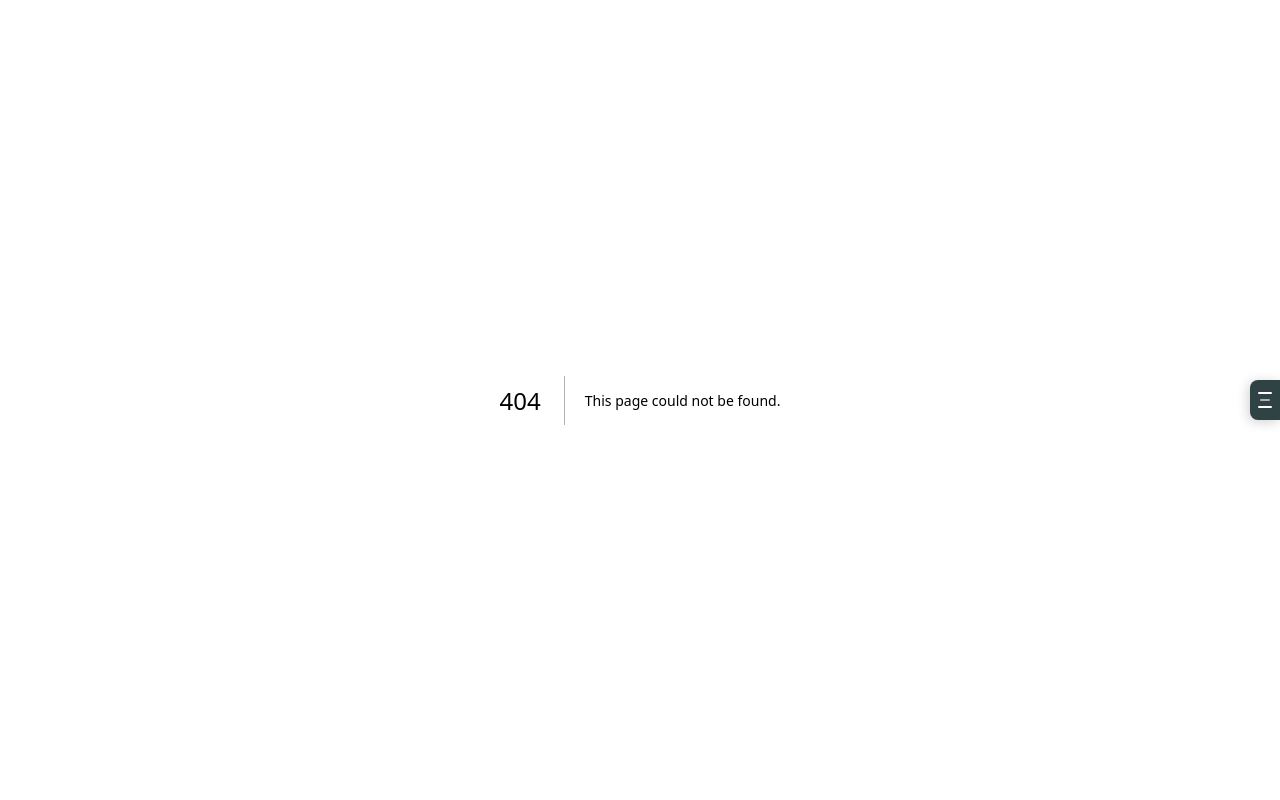
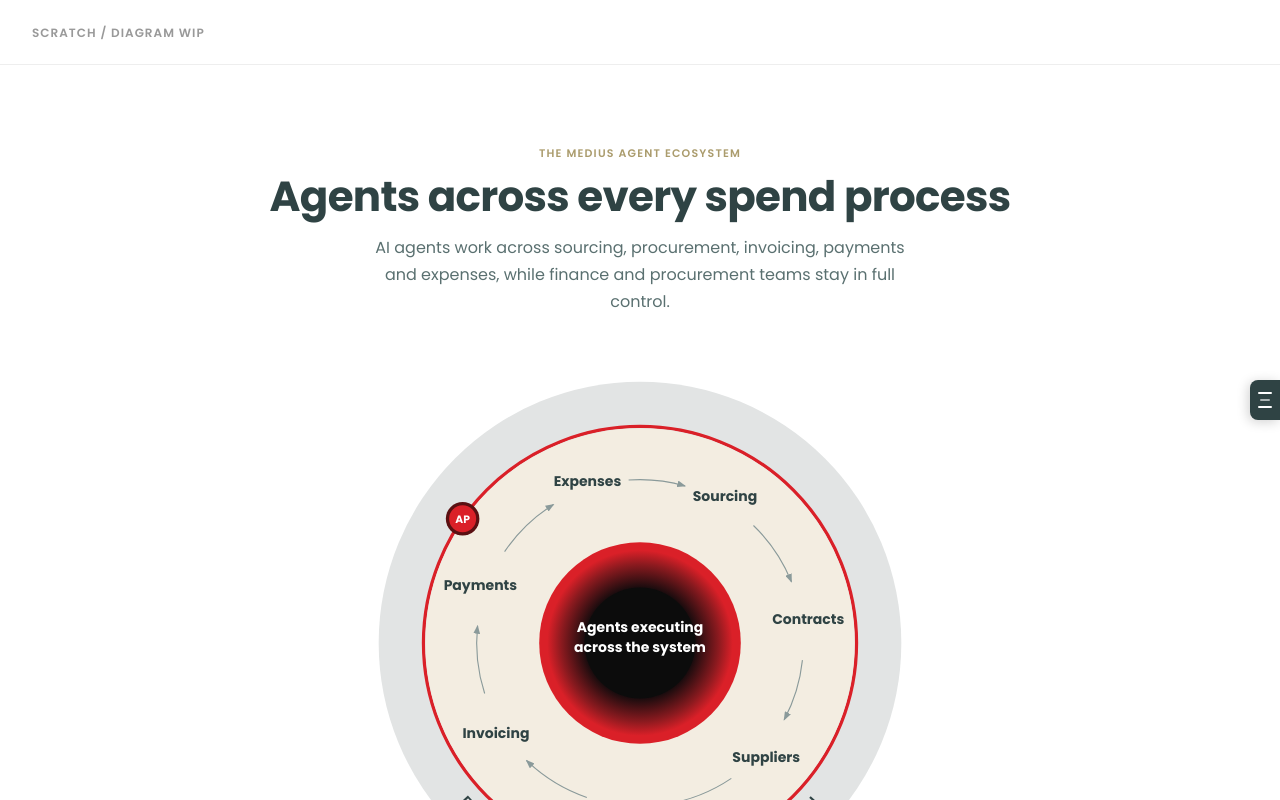
Before and after one commit to gableend/MediusAI, a Next.js app: page /scratch in a window 1280 px wide. Before the commit this address had no page. Shown: the top 800 px of the page. Built offline with nearby package versions, Linux system fonts and the light colour scheme.

Commit message:
Add /scratch page with improved agent ecosystem diagram
Rebuilt diagram with better SVG: proper arc arrows with markers,
tuned label radii, radial gradient centre, curved outer text,
and entrance animations. Isolated on /scratch for iteration.

Co-Authored-By: Claude Opus 4.6 <noreply@anthropic.com>

```diff
--- /dev/null
+++ b/src/app/scratch/page.tsx
@@ -0,0 +1,40 @@
+"use client";
+
+import AgentEcosystemDiagram from "@/components/AgentEcosystemDiagram";
+
+const DARK = "#2f4344";
+const SAND = "#ab9c6d";
+
+export default function ScratchPage() {
+  return (
+    <main style={{ fontFamily: "Poppins, sans-serif", background: "white", minHeight: "100vh" }}>
+      {/* Simple header */}
+      <div style={{ padding: "20px 32px", borderBottom: "1px solid #eee" }}>
+        <span style={{ fontSize: "12px", fontWeight: 600, color: "#999", textTransform: "uppercase", letterSpacing: "1px" }}>
+          Scratch / Diagram WIP
+        </span>
+      </div>
+
+      {/* Diagram section */}
+      <section style={{ padding: "80px 32px" }}>
+        <div style={{ maxWidth: "900px", margin: "0 auto" }}>
+          <div style={{ textAlign: "center", marginBottom: "48px" }}>
+            <div style={{ fontSize: "11px", fontWeight: 600, color: SAND, textTransform: "uppercase", letterSpacing: "1.2px", marginBottom: "12px" }}>
+              The Medius Agent Ecosystem
+            </div>
+            <h2 style={{
+              fontSize: "clamp(28px, 3.5vw, 42px)", fontWeight: 700,
+              lineHeight: 1.1, letterSpacing: "-0.7px", color: DARK, marginBottom: "14px",
+            }}>
+              Agents across every spend process
+            </h2>
+            <p style={{ fontSize: "16px", lineHeight: 1.7, color: "#5a7070", maxWidth: "540px", margin: "0 auto" }}>
+              AI agents work across sourcing, procurement, invoicing, payments and expenses, while finance and procurement teams stay in full control.
+            </p>
+          </div>
+          <AgentEcosystemDiagram />
+        </div>
+      </section>
+    </main>
+  );
+}
--- a/src/components/AgentEcosystemDiagram.tsx
+++ b/src/components/AgentEcosystemDiagram.tsx
@@ -1,142 +1,179 @@
 "use client";
 
-import React from "react";
+import React, { useEffect, useState } from "react";
 
 const RED  = "#da2028";
 const DARK = "#2f4344";
+const SAND = "#ab9c6d";
+
+// ── Geometry helpers ────────────────────────────────────────────────────────
+const CX = 300;
+const CY = 300;
+const SIZE = 600;
+
+const toRad = (d: number) => (d * Math.PI) / 180;
+const px = (r: number, deg: number) => CX + r * Math.cos(toRad(deg));
+const py = (r: number, deg: number) => CY + r * Math.sin(toRad(deg));
+
+// SVG arc helper (large-arc = 0 for arcs < 180 deg)
+function arcPath(r: number, startDeg: number, endDeg: number) {
+  const x1 = px(r, startDeg), y1 = py(r, startDeg);
+  const x2 = px(r, endDeg),   y2 = py(r, endDeg);
+  const sweep = endDeg - startDeg;
+  const large = Math.abs(sweep) > 180 ? 1 : 0;
+  const dir = sweep > 0 ? 1 : 0;
+  return `M ${x1} ${y1} A ${r} ${r} 0 ${large} ${dir} ${x2} ${y2}`;
+}
+
+// ── Domain data ─────────────────────────────────────────────────────────────
+// 7 domains placed clockwise starting from top-centre
+// Angles measured from 12-o'clock position (SVG: -90 offset)
+const domains = [
+  { label: "Sourcing",      angle: -60  },
+  { label: "Contracts",     angle: -8   },
+  { label: "Suppliers",     angle:  42  },
+  { label: "Procurement",   angle:  95  },
+  { label: "Invoicing",     angle: 148  },
+  { label: "Payments",      angle: 200  },
+  { label: "Expenses",      angle: 252  },
+];
+
+const LABEL_R   = 182;  // radius for domain label placement
+const ARROW_R   = 175;  // radius for arrow arcs
+const OUTER_R   = 280;  // outer grey ring
+const RED_R     = 232;  // red circle
+const CENTRE_R  = 108;  // centre dark circle
 
 /**
- * Concentric-circle diagram showing the Medius agent ecosystem.
+ * Concentric-circle diagram: Medius Agent Ecosystem
  *
- * Outer ring:  "Finance and Procurement define and control"
- * Middle ring: 7 spend-management domains with directional arrows
- * Centre:      "Agents executing across the system"
- * AP badge:    positioned on the red border ring
- *
- * Pure HTML / CSS / inline SVG, no canvas, no external images.
+ * Outer grey ring:  "Finance and Procurement define and control"
+ * Red border:       separating governance from workflow
+ * Cream middle:     7 spend domains with clockwise arrows
+ * Dark centre:      "Agents executing across the system"
+ * AP badge:         on the red ring at ~210 degrees
  */
 export default function AgentEcosystemDiagram() {
-  /* ------------------------------------------------------------------ */
-  /*  Layout constants (px, relative to the 600px wrapper)               */
-  /* ------------------------------------------------------------------ */
-  const SIZE       = 600;   // overall viewbox
-  const OUTER_R    = 290;   // outer grey ring outer radius
-  const RED_R      = 240;   // red circle radius
-  const INNER_R    = 120;   // dark centre outer radius
-  const CX         = SIZE / 2;
-  const CY         = SIZE / 2;
+  const [visible, setVisible] = useState(false);
 
-  /* Domain labels placed on the mid-ring (between red circle and centre) */
-  const MID_R = (RED_R + INNER_R) / 2 + 8; // radial position of labels
-  const domains = [
-    { label: "Sourcing",      angle: -72  },
-    { label: "Contracts",     angle: -20  },
-    { label: "Suppliers",     angle:  35  },
-    { label: "Procurement",   angle:  80  },
-    { label: "Invoicing",     angle: 135  },
-    { label: "Payments",      angle: 190  },
-    { label: "Expenses",      angle: 245  },
-  ];
+  useEffect(() => {
+    const t = setTimeout(() => setVisible(true), 100);
+    return () => clearTimeout(t);
+  }, []);
 
-  /* Arrow angles: each sits between two consecutive domain labels */
-  const arrows = domains.map((_, i) => {
-    const a1 = domains[i].angle;
-    const a2 = domains[(i + 1) % domains.length].angle;
-    let mid = (a1 + a2) / 2;
-    // handle wrap-around
-    if (a2 < a1) mid = ((a1 + a2 + 360) / 2) % 360;
-    return { angle: mid, direction: (a1 + a2) / 2 };
+  // Arrow arcs: small curved arrows between consecutive domains
+  const arrowArcs = domains.map((d, i) => {
+    const next = domains[(i + 1) % domains.length];
+    let startA = d.angle + 14;       // offset past the label
+    let endA   = next.angle - 14;    // stop before next label
+    // handle wrap from Expenses back to Sourcing
+    if (endA < startA) endA += 360;
+    return { startA, endA, idx: i };
   });
 
-  const toRad = (deg: number) => (deg * Math.PI) / 180;
-
-  /* Helper: polar to cartesian */
-  const polar = (r: number, angleDeg: number) => ({
-    x: CX + r * Math.cos(toRad(angleDeg)),
-    y: CY + r * Math.sin(toRad(angleDeg)),
-  });
-
-  /* AP badge position -- lower-left on the red ring */
-  const apPos = polar(RED_R, 210);
+  // AP badge at ~210 degrees on the red ring
+  const apAngle = 215;
 
   return (
     <div
       style={{
         width: "100%",
-        maxWidth: `${SIZE}px`,
+        maxWidth: "560px",
         margin: "0 auto",
-        aspectRatio: "1 / 1",
-        position: "relative",
+        opacity: visible ? 1 : 0,
+        transition: "opacity 0.8s ease",
       }}
     >
-      <svg
-        viewBox={`0 0 ${SIZE} ${SIZE}`}
-        width="100%"
-        height="100%"
-        style={{ display: "block" }}
-      >
-        {/* ── Outer grey ring ─────────────────────────────────── */}
-        <circle cx={CX} cy={CY} r={OUTER_R} fill="#e4e6e6" />
+      <svg viewBox={`0 0 ${SIZE} ${SIZE}`} style={{ width: "100%", height: "auto", display: "block" }}>
+        <defs>
+          {/* Arrowhead marker */}
+          <marker id="arrowHead" markerWidth="8" markerHeight="6" refX="7" refY="3" orient="auto">
+            <path d="M0,0 L8,3 L0,6" fill="#8a9a9a" />
+          </marker>
 
-        {/* ── Red border circle ───────────────────────────────── */}
-        <circle cx={CX} cy={CY} r={RED_R} fill="none" stroke={RED} strokeWidth="4" />
-
-        {/* ── Inner cream area (between red circle and centre) ─ */}
-        <circle cx={CX} cy={CY} r={RED_R - 2} fill="#f5f0e8" />
-
-        {/* ── Centre dark circle with red-ring gradient ────────  */}
-        <defs>
+          {/* Centre radial gradient */}
           <radialGradient id="centreGrad" cx="50%" cy="50%" r="50%">
-            <stop offset="0%"  stopColor="#1a1a1a" />
-            <stop offset="60%" stopColor="#2a1215" />
-            <stop offset="85%" stopColor={RED} />
+            <stop offset="0%"   stopColor="#0a0a0a" />
+            <stop offset="55%"  stopColor="#1a0c0e" />
+            <stop offset="78%"  stopColor="#8b1a1f" />
+            <stop offset="92%"  stopColor={RED} />
             <stop offset="100%" stopColor={RED} />
           </radialGradient>
+
+          {/* Outer text arc: top half, clockwise */}
+          <path
+            id="outerTextArc"
+            d={arcPath(OUTER_R - 22, -210, -330)}
+            fill="none"
+          />
         </defs>
-        <circle cx={CX} cy={CY} r={INNER_R} fill="url(#centreGrad)" />
-        {/* Inner dark core */}
-        <circle cx={CX} cy={CY} r={INNER_R * 0.6} fill="#0f0f0f" />
 
-        {/* ── Centre text ─────────────────────────────────────── */}
+        {/* ── Outer grey ring ──────────────────────────────────────────────── */}
+        <circle cx={CX} cy={CY} r={OUTER_R} fill="#e2e4e4" />
+
+        {/* ── Red border ring ──────────────────────────────────────────────── */}
+        <circle cx={CX} cy={CY} r={RED_R} fill="none" stroke={RED} strokeWidth="3.5" />
+
+        {/* ── Inner cream fill ─────────────────────────────────────────────── */}
+        <circle cx={CX} cy={CY} r={RED_R - 2} fill="#f3ede1" />
+
+        {/* ── Centre dark circle ───────────────────────────────────────────── */}
+        <circle cx={CX} cy={CY} r={CENTRE_R} fill="url(#centreGrad)" />
+        <circle cx={CX} cy={CY} r={CENTRE_R * 0.55} fill="#0c0c0c" />
+
+        {/* ── Centre text ──────────────────────────────────────────────────── */}
         <text
-          x={CX}
-          y={CY - 14}
+          x={CX} y={CY - 12}
           textAnchor="middle"
-          style={{ fontSize: "16px", fontWeight: 800, fill: "white", fontFamily: "Poppins, sans-serif" }}
+          style={{ fontSize: "15px", fontWeight: 700, fill: "white", fontFamily: "Poppins, sans-serif" }}
         >
           Agents executing
         </text>
         <text
-          x={CX}
-          y={CY + 8}
+          x={CX} y={CY + 10}
           textAnchor="middle"
-          style={{ fontSize: "16px", fontWeight: 800, fill: "white", fontFamily: "Poppins, sans-serif" }}
+          style={{ fontSize: "15px", fontWeight: 700, fill: "white", fontFamily: "Poppins, sans-serif" }}
         >
           across the system
         </text>
 
-        {/* ── Curved text on outer ring ───────────────────────── */}
-        <defs>
-          <path
-            id="outerTextPath"
-            d={`M ${CX - OUTER_R + 24},${CY} A ${OUTER_R - 24},${OUTER_R - 24} 0 1,1 ${CX + OUTER_R - 24},${CY}`}
-            fill="none"
-          />
-        </defs>
-        <text style={{ fontSize: "18px", fontWeight: 600, fill: DARK, fontFamily: "Poppins, sans-serif", letterSpacing: "2px" }}>
-          <textPath href="#outerTextPath" startOffset="50%" textAnchor="middle">
+        {/* ── Curved outer text ────────────────────────────────────────────── */}
+        <text
+          style={{
+            fontSize: "16.5px",
+            fontWeight: 600,
+            fill: DARK,
+            fontFamily: "Poppins, sans-serif",
+            letterSpacing: "1.5px",
+          }}
+        >
+          <textPath href="#outerTextArc" startOffset="50%" textAnchor="middle">
             Finance and Procurement define and control
           </textPath>
         </text>
 
-        {/* ── Domain labels ───────────────────────────────────── */}
-        {domains.map(({ label, angle }) => {
-          const pos = polar(MID_R, angle);
-          return (
+        {/* ── Arrow arcs between domains ───────────────────────────────────── */}
+        {arrowArcs.map(({ startA, endA, idx }) => (
+          <path
+            key={`arc-${idx}`}
+            d={arcPath(ARROW_R, startA, endA)}
+            fill="none"
+            stroke="#8a9a9a"
+            strokeWidth="1.2"
+            markerEnd="url(#arrowHead)"
+            style={{
+              opacity: visible ? 1 : 0,
+              transition: `opacity 0.5s ease ${0.3 + idx * 0.08}s`,
+            }}
+          />
+        ))}
+
+        {/* ── Domain labels ────────────────────────────────────────────────── */}
+        {domains.map(({ label, angle }, i) => (
           <text
             key={label}
-              x={pos.x}
-              y={pos.y}
+            x={px(LABEL_R, angle)}
+            y={py(LABEL_R, angle)}
             textAnchor="middle"
             dominantBaseline="central"
             style={{
@@ -144,50 +181,43 @@ export default function AgentEcosystemDiagram() {
               fontWeight: 700,
               fill: DARK,
               fontFamily: "Poppins, sans-serif",
+              opacity: visible ? 1 : 0,
+              transition: `opacity 0.4s ease ${0.2 + i * 0.08}s`,
             }}
           >
             {label}
           </text>
-          );
-        })}
+        ))}
 
-        {/* ── Arrows between domains ──────────────────────────── */}
-        {arrows.map(({ angle }, i) => {
-          const ARROW_R = MID_R + 2;
-          const pos = polar(ARROW_R, angle);
-          const dir = toRad(angle + 90); // tangent direction (clockwise)
-          const arrowSize = 5;
-          // arrowhead pointing clockwise along the circle
-          const tip = { x: pos.x + arrowSize * Math.cos(dir), y: pos.y + arrowSize * Math.sin(dir) };
-          const left = {
-            x: pos.x - arrowSize * Math.cos(dir) + arrowSize * 0.6 * Math.cos(dir + Math.PI / 2),
-            y: pos.y - arrowSize * Math.sin(dir) + arrowSize * 0.6 * Math.sin(dir + Math.PI / 2),
-          };
-          const right = {
-            x: pos.x - arrowSize * Math.cos(dir) - arrowSize * 0.6 * Math.cos(dir + Math.PI / 2),
-            y: pos.y - arrowSize * Math.sin(dir) - arrowSize * 0.6 * Math.sin(dir + Math.PI / 2),
-          };
-          return (
-            <polygon
-              key={`arrow-${i}`}
-              points={`${tip.x},${tip.y} ${left.x},${left.y} ${right.x},${right.y}`}
-              fill="#7a8a8a"
+        {/* ── AP badge ─────────────────────────────────────────────────────── */}
+        <g style={{ opacity: visible ? 1 : 0, transition: "opacity 0.6s ease 0.8s" }}>
+          <circle
+            cx={px(RED_R, apAngle)}
+            cy={py(RED_R, apAngle)}
+            r="18"
+            fill="#5a1012"
           />
-          );
-        })}
-
-        {/* ── AP badge ────────────────────────────────────────── */}
-        <circle cx={apPos.x} cy={apPos.y} r="20" fill="#6b1015" />
-        <circle cx={apPos.x} cy={apPos.y} r="16" fill={RED} />
+          <circle
+            cx={px(RED_R, apAngle)}
+            cy={py(RED_R, apAngle)}
+            r="14.5"
+            fill={RED}
+          />
           <text
-          x={apPos.x}
-          y={apPos.y + 1}
+            x={px(RED_R, apAngle)}
+            y={py(RED_R, apAngle) + 1}
             textAnchor="middle"
             dominantBaseline="central"
-          style={{ fontSize: "13px", fontWeight: 800, fill: "white", fontFamily: "Poppins, sans-serif" }}
+            style={{
+              fontSize: "11.5px",
+              fontWeight: 800,
+              fill: "white",
+              fontFamily: "Poppins, sans-serif",
+            }}
           >
             AP
           </text>
+        </g>
       </svg>
     </div>
   );
```
Lines whose indentation alone changed are shown as unchanged.
